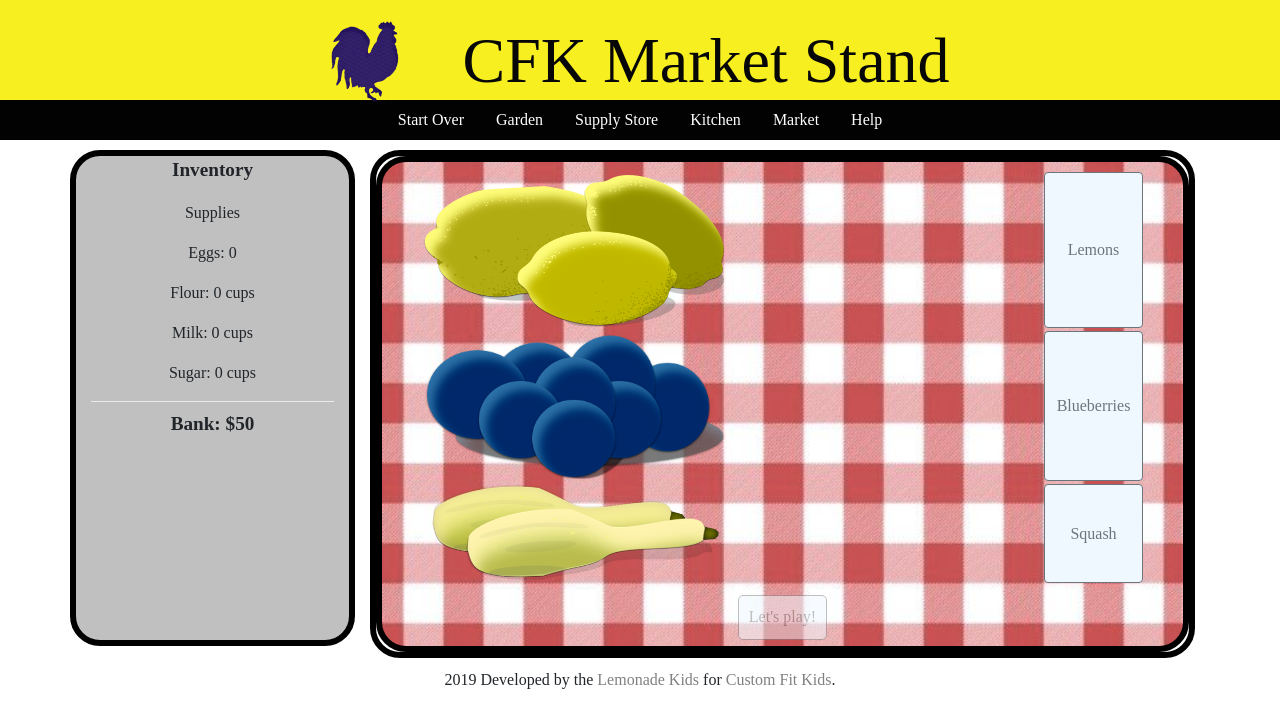
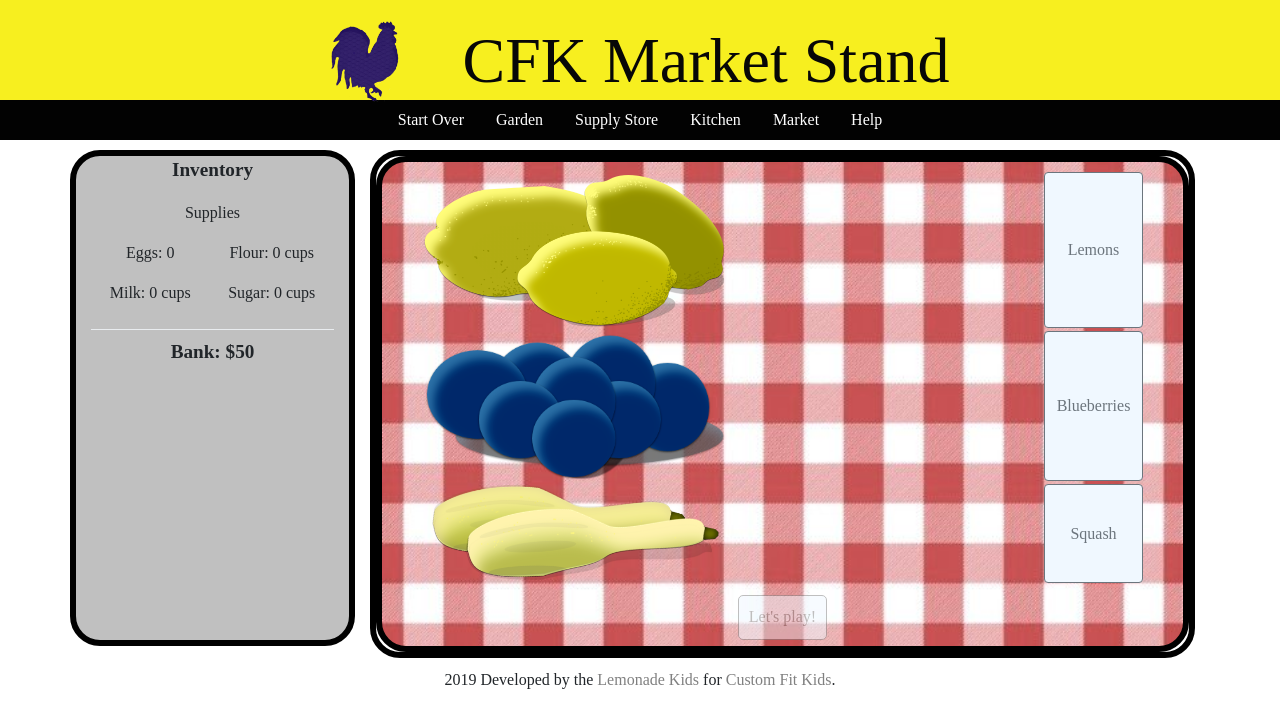
Before and after one commit to Lemonade-kids/lemonade, a React (Create React App) app in the folder client/: page / in a window 1280 px wide. Shown: the top 728 px of the page. Built offline with nearby package versions, Linux system fonts and the light colour scheme; a web font is replaced by a local one.

Commit message:
fixed bug with egg input

```diff
--- a/client/src/App.css
+++ b/client/src/App.css
@@ -75,6 +75,11 @@ p {
   height: 31em;
   margin-top: 10px;
   background-color: silver;
+}
+
+.inventoryBox {
+  display: grid;
+  grid-template-columns: auto auto;
 }
 
 .form-control {
--- a/client/src/App.js
+++ b/client/src/App.js
@@ -114,7 +114,7 @@ class App extends React.Component {
 
   makePurchase = () => {
     const newBank = this.state.bank - this.state.runningTotal
-    const eggInventory = this.state.buyEggs + this.state.eggsInventory
+    const eggInventory = this.state.buyEggs + this.state.eggInventory
     const flourInventory = this.state.buyFlour + this.state.flourInventory
     const milkInventory = this.state.buyMilk + this.state.milkInventory
     const sugarInventory = this.state.buySugar + this.state.sugarInventory
--- a/client/src/components/controlCenter/ControlCenter.js
+++ b/client/src/components/controlCenter/ControlCenter.js
@@ -18,11 +18,12 @@ class ControlCenter extends Component {
           <p>{producePicked}: {cropAmount ? cropAmount : 0}</p>
           : null}
         <p>Supplies</p>
-        <p>Eggs: {eggs}</p>
-        <p>Flour: {flour} cups</p>
-        <p>Milk: {milk} cups</p>
-        <p>Sugar: {sugar} cups</p>
-
+        <div className='inventoryBox'>
+          <p>Eggs: {eggs}</p>
+          <p>Flour: {flour} cups</p>
+          <p>Milk: {milk} cups</p>
+          <p>Sugar: {sugar} cups</p>
+        </div>
         <div className="dropdown-divider"></div>
 
         <p className="ctrl-title">Bank: {bank ?
--- a/client/src/components/controlCenter/components/CCKitchen.js
+++ b/client/src/components/controlCenter/components/CCKitchen.js
@@ -4,7 +4,6 @@ import PropTypes from 'prop-types'
 
 class CCKitchen extends Component {
   render() {
-    console.log(this.props)
     return (
       <div className="CCKitchen">
         <button
```
